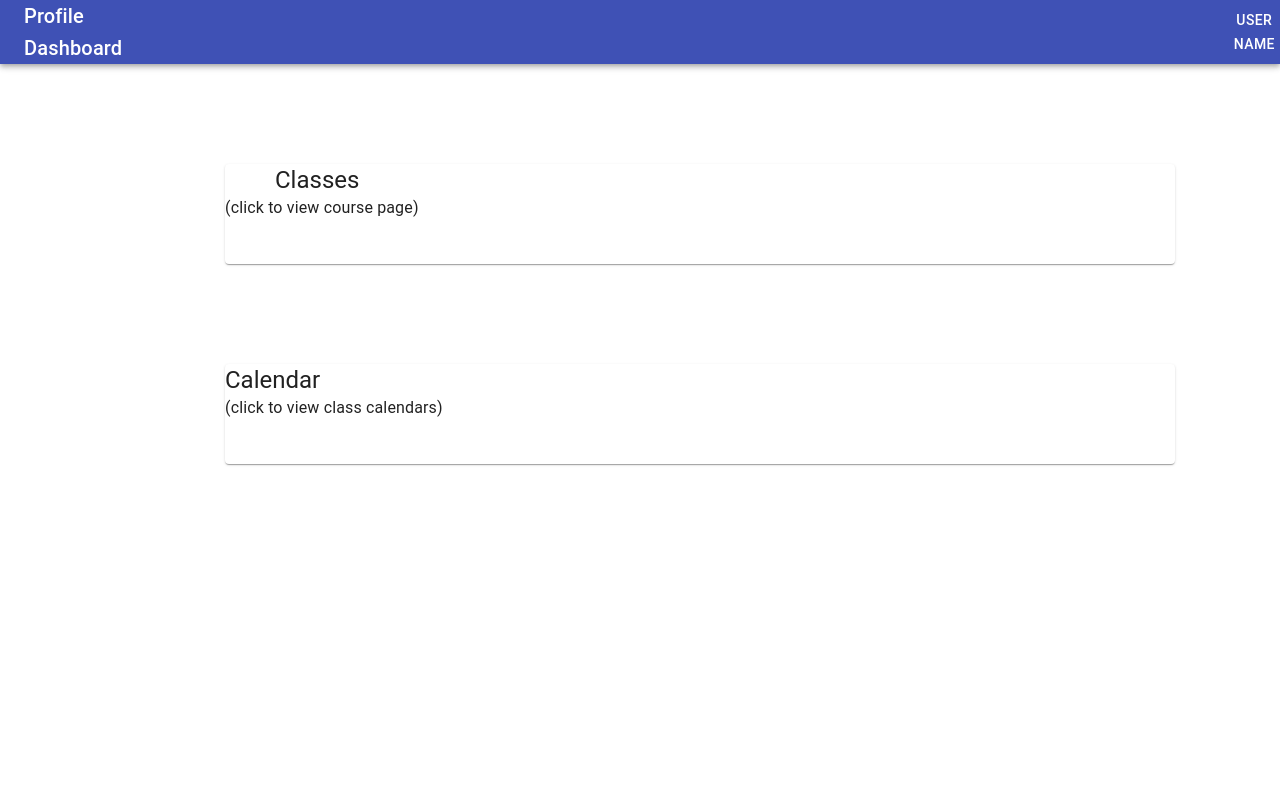
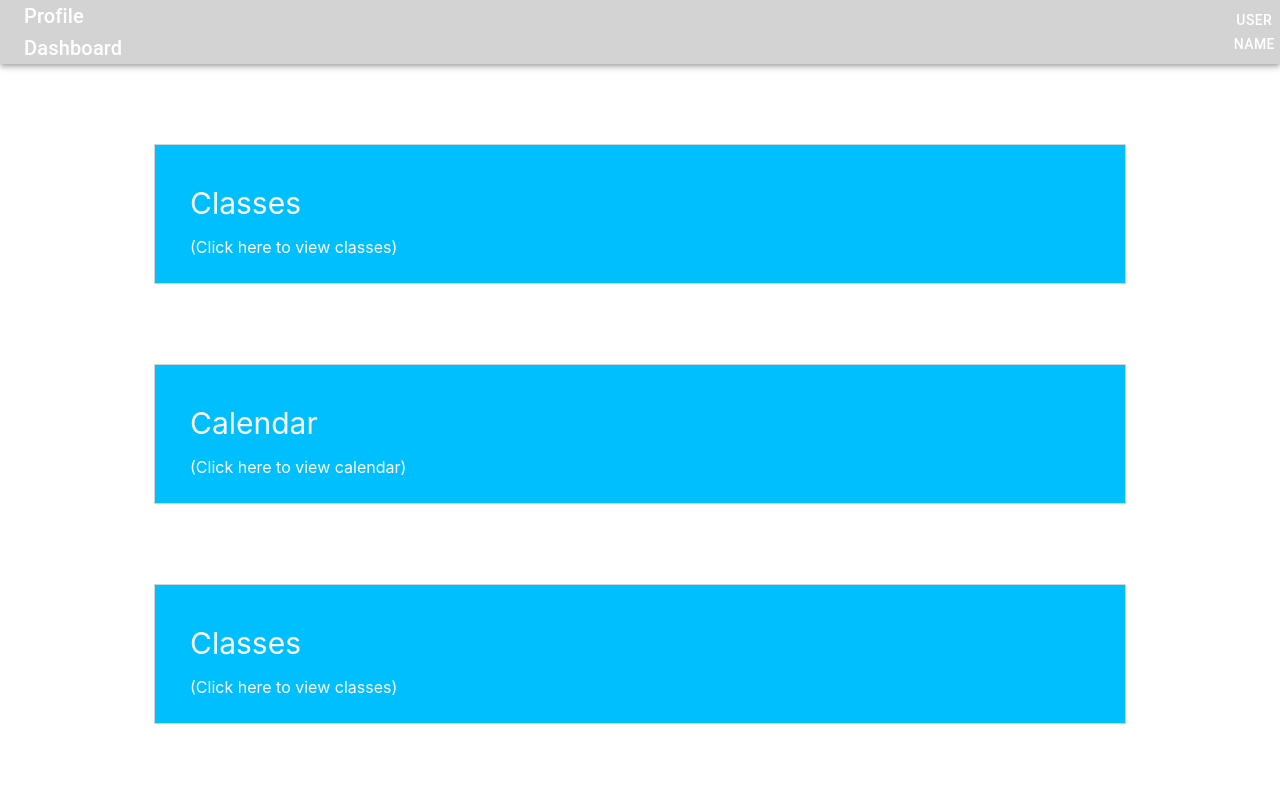
Before and after one commit to Chicago19/team-5, a React (Create React App) app in the folder frontend/my-app/: page /profilePage in a window 1280 px wide. Shown: the top 800 px of the page. Built offline with nearby package versions, Linux system fonts and the light colour scheme.

Commit message:
changing UI
changing box colors, not using materials UI anymore

```diff
--- a/frontend/my-app/src/profilePage.css
+++ b/frontend/my-app/src/profilePage.css
@@ -3,6 +3,27 @@
 }
 .bar {
 	width: 100%;
+	color: yellow
+}
+.card-box {
+  width: 950px;
+  border: 1px solid lightgrey;
+  padding: 10px;
+  margin-top: 100px;
+  margin: auto;
+  background: deepskyblue;
+}
+.Classes {
+	align-items: center;
+	color: white;
+	font-size: 30px;
+	margin-left: 25px;
+	margin-bottom: 0px;
+}
+.description {
+	color: white;
+	padding: 0px;
+	margin-left: 25px;
 }
 .menuButton {
   marginRight: theme.spacing(2),
@@ -13,3 +34,6 @@
 .login {
 	margin-left: 1110px;
 }
+.papers {
+	background: blue;
+}
--- a/frontend/my-app/src/profilePage.js
+++ b/frontend/my-app/src/profilePage.js
@@ -13,10 +13,9 @@ import Grid from '@material-ui/core/Grid';
 import './profilePage.css';
 
 
-
 class profilePage extends React.Component {
 	render() {
-		//const {classes} = this.props;
+		const {theme} = this.props;
 
 	    function handleDrawerOpen() {
 	      this.setOpen(true);
@@ -29,7 +28,7 @@ class profilePage extends React.Component {
 		return (
 			 <div className="Nav-Bar">
 		      <div className="root">
-			      <AppBar position="static" className="bar">
+			     <AppBar position="static" className="bar" style={{ background: 'lightgrey' }}>
 			        <Toolbar>
 			          <Typography variant="h6" className="title">
 			            Profile Dashboard
@@ -38,15 +37,30 @@ class profilePage extends React.Component {
 			        </Toolbar>
 			      </AppBar>
 			   </div>
+			   <br /> <br /> <br /> <br />
+			   <div className="card-box">
+			 		<p className="Classes"> Classes </p>
+			 		<p className="description"> (Click here to view classes) </p>
+			 	</div>
+			 	 <br /> <br /> <br /> <br />
+			 	<div className="card-box">
+			 		<p className="Classes"> Calendar </p>
+			 		<p className="description"> (Click here to view calendar) </p>
+			 	</div>
+			 	 <br /> <br /> <br /> <br />
+			 	<div className="card-box">
+			 		<p className="Classes"> Classes </p>
+			 		<p className="description"> (Click here to view classes) </p>
+			 	</div>
 		      <Paper className="papers" style={{marginTop: 100, height: 100, width:950, marginLeft: 225}}>
-		        <Typography variant="h5" component="h3" style={{marginLeft: 50, marginTop: 75}}>
+		        <Typography variant="h5" component="h3" style={{marginLeft: 50}}>
 		          Classes
 		        </Typography>
-		        <Typography component="p">
+		        <Typography component="p" className="description">
 		          (click to view course page)
 		        </Typography>
 		      </Paper>
-		      <Paper className="papers" style={{marginTop: 100, height: 100, width:950, marginLeft: 225}} color="secondary">
+		      <Paper className="papers" style={{marginTop: 100, height: 100, width:950, marginLeft: 225}}>
 		        <Typography variant="h5" component="h3">
 		          Calendar
 		        </Typography>
```
